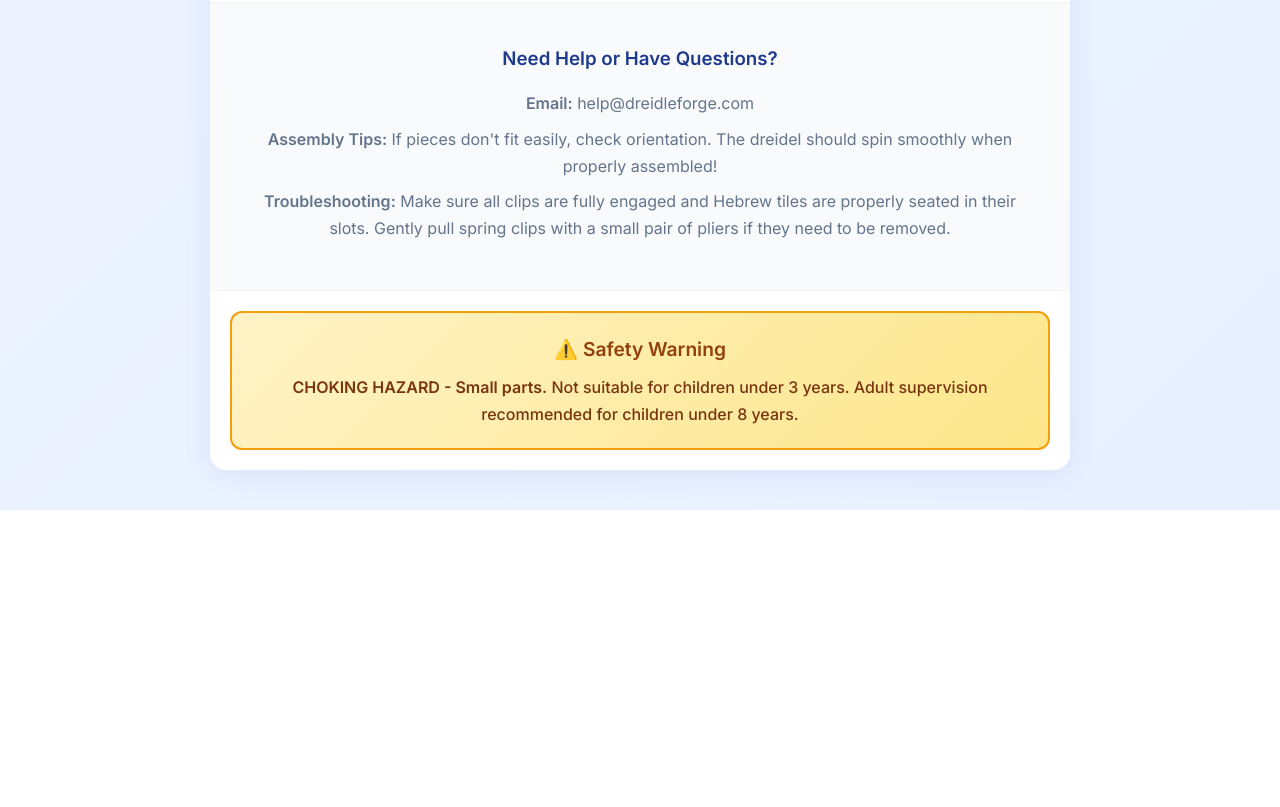
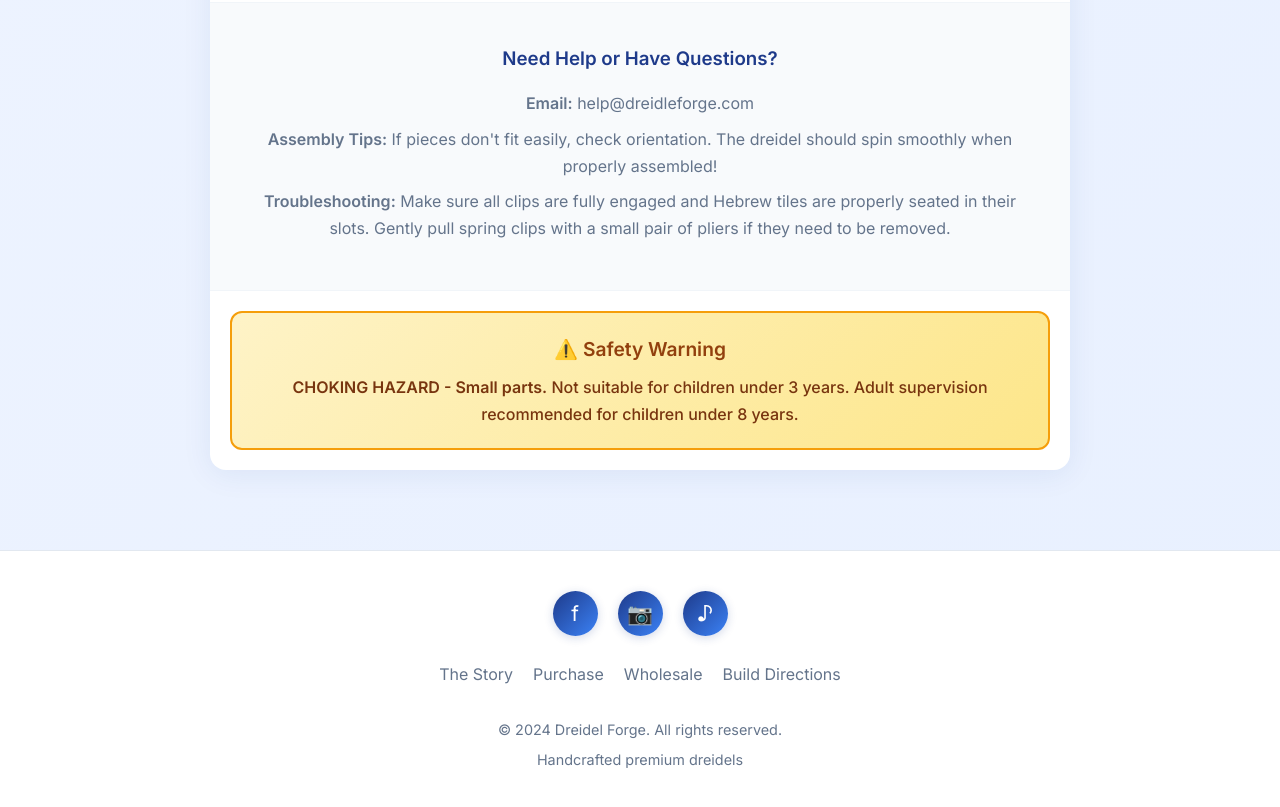
Before and after one commit to tarnis/dreidelforgedocs, a plain HTML site: page build-directions.html in a window 1280 px wide. Shown: the part 5046-5853 px from the top of the page. Before the commit the page ends 5556 px from the top, so only its background shows below. Drawn offline with Linux system fonts and the light colour scheme; a web font is replaced by a local one.

Commit message:
Add footer with social links and footer text

```diff
--- a/build-directions.html
+++ b/build-directions.html
@@ -362,6 +362,75 @@
             to { transform: rotate(360deg); }
         }
 
+        /* Footer */
+        .footer {
+            background: white;
+            border-top: 1px solid #e2e8f0;
+            padding: 40px 20px 30px;
+            margin-top: 40px;
+        }
+
+        .footer-content {
+            max-width: 1200px;
+            margin: 0 auto;
+            display: flex;
+            flex-direction: column;
+            align-items: center;
+            gap: 25px;
+        }
+
+        .social-links {
+            display: flex;
+            gap: 20px;
+        }
+
+        .social-links a {
+            width: 45px;
+            height: 45px;
+            background: linear-gradient(135deg, #1e3a8a, #3b82f6);
+            border-radius: 50%;
+            display: flex;
+            align-items: center;
+            justify-content: center;
+            color: white;
+            text-decoration: none;
+            font-size: 1.3em;
+            transition: all 0.3s ease;
+            box-shadow: 0 2px 10px rgba(30, 58, 138, 0.2);
+        }
+
+        .social-links a:hover {
+            transform: translateY(-3px);
+            box-shadow: 0 4px 15px rgba(30, 58, 138, 0.3);
+        }
+
+        .footer-text {
+            text-align: center;
+            color: #64748b;
+            font-size: 0.9em;
+        }
+
+        .footer-text p {
+            margin: 5px 0;
+        }
+
+        .footer-links {
+            display: flex;
+            gap: 20px;
+            flex-wrap: wrap;
+            justify-content: center;
+        }
+
+        .footer-links a {
+            color: #64748b;
+            text-decoration: none;
+            transition: color 0.3s ease;
+        }
+
+        .footer-links a:hover {
+            color: #3b82f6;
+        }
+
         @media (max-width: 768px) {
             .hamburger {
                 display: flex;
@@ -650,6 +719,34 @@
         </div>
     </div>
 
+    <footer class="footer">
+        <div class="footer-content">
+            <div class="social-links">
+                <a href="https://www.facebook.com/profile.php?id=61583704996503" target="_blank" rel="noopener noreferrer" aria-label="Facebook">
+                    <span>f</span>
+                </a>
+                <a href="https://www.instagram.com/matt0821/" target="_blank" rel="noopener noreferrer" aria-label="Instagram">
+                    <span>📷</span>
+                </a>
+                <a href="https://www.tiktok.com/@dreidelforge" target="_blank" rel="noopener noreferrer" aria-label="TikTok">
+                    <span>♪</span>
+                </a>
+            </div>
+
+            <div class="footer-links">
+                <a href="story.html">The Story</a>
+                <a href="purchase.html">Purchase</a>
+                <a href="wholesale.html">Wholesale</a>
+                <a href="build-directions.html">Build Directions</a>
+            </div>
+
+            <div class="footer-text">
+                <p>&copy; 2024 Dreidel Forge. All rights reserved.</p>
+                <p>Handcrafted premium dreidels</p>
+            </div>
+        </div>
+    </footer>
+
     <script>
         // Hamburger menu toggle
         const hamburger = document.getElementById('hamburger');
```
